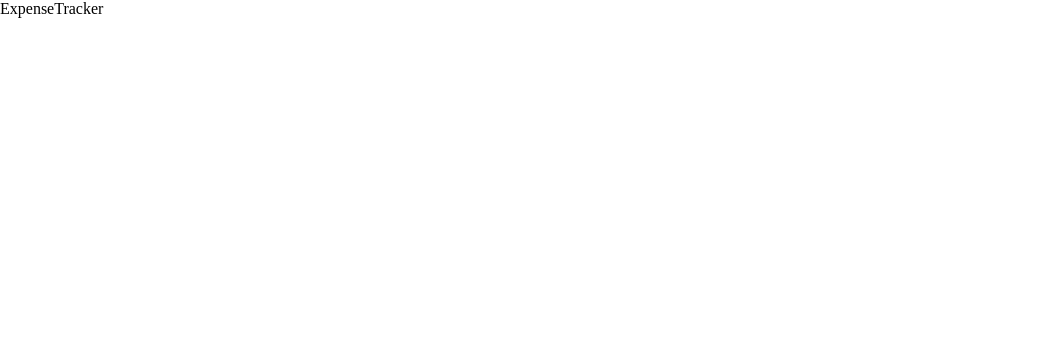
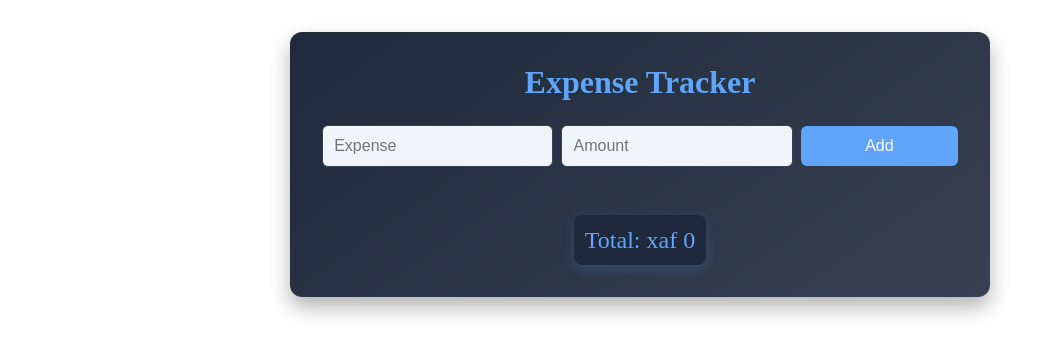
Before and after one commit to lynia-momo-202/Learn-reactJS, a React (Create React App) app in the folder 15_react_projects/: page / in a window 1280 px wide. Shown: the top 354 px of the page, without its empty margins (0-1062 px from the left). Built offline with nearby package versions, Linux system fonts and the light colour scheme.

Commit message:
feat(project7):add expense tracker project

```diff
--- a/15_react_projects/src/projects/project7/ExpenseTracker.js
+++ b/15_react_projects/src/projects/project7/ExpenseTracker.js
@@ -1,10 +1,76 @@
-import React from 'react'
+import React, { useState } from 'react'
 import './App.css'
 
 function ExpenseTracker() {
-  return (
-    <div>ExpenseTracker</div>
-  )
+
+    const [total, setTotal] = useState(0.00)
+    const [expenseList, setExpenseList] = useState([])
+
+    const handleSubmit = (e) => {
+        e.preventDefault()
+        // console.log(new FormData(e.target))
+        const expense = new FormData(e.target)
+        // console.log("Expense = ", expense.get('Expense'))
+        // console.log("Amount = ", expense.get('Amount'))
+
+        const name = expense.get('Expense')
+        const amount = Number(expense.get('Amount'))
+
+        const expenseListcopy = [...expenseList]
+        // console.log(expenseListcopy)
+
+        const id=expenseListcopy.length
+        expenseListcopy.push({ id,name, amount })
+        // console.log(expenseListcopy)
+
+        setExpenseList(expenseListcopy)
+        setTotal((total) => total + amount )
+    }
+
+    const handleDelete = (id) =>{
+        const expenseListcopy = [...expenseList]
+        // console.log(expenseListcopy)
+
+        const expensedelete = (expenseListcopy.filter(e => e.id == id))
+        const amountdelete = expensedelete[0].amount
+        // console.log(amountdelete)
+
+        const expenseListupdate = expenseListcopy.filter(expense => expense.id != id)
+
+        setExpenseList(expenseListupdate)
+        setTotal((total) => total - amountdelete )
+    }
+
+    return (
+        <div className='container'>
+            <h1 className='header'>Expense Tracker</h1>
+
+            <form className='inputContainer' onSubmit={(e) => handleSubmit(e)}>
+                <input type='text' name='Expense' className='input' placeholder='Expense'></input>
+                <input type='number' name='Amount'  step="0.01" className='input' placeholder='Amount'></input>
+                <input type='submit' value='Add' className='input button' />
+            </form>
+
+            <div className='expenseList'>
+                {
+                    expenseList.map((expenseItem) =>
+                    (
+                        <div key={expenseItem.id} className='expenseItem'>
+                            <span>{expenseItem.name}</span>
+                            <span>xaf {expenseItem.amount}</span>
+                            <button className='deleteButton' onClick={() => handleDelete(expenseItem.id)}>Delete</button>
+                        </div>
+                    )
+                    )
+
+                }
+            </div>
+
+            <div className='total'>
+                Total: xaf {total}
+            </div>
+        </div>
+    )
 }
 
 export default ExpenseTracker
```
